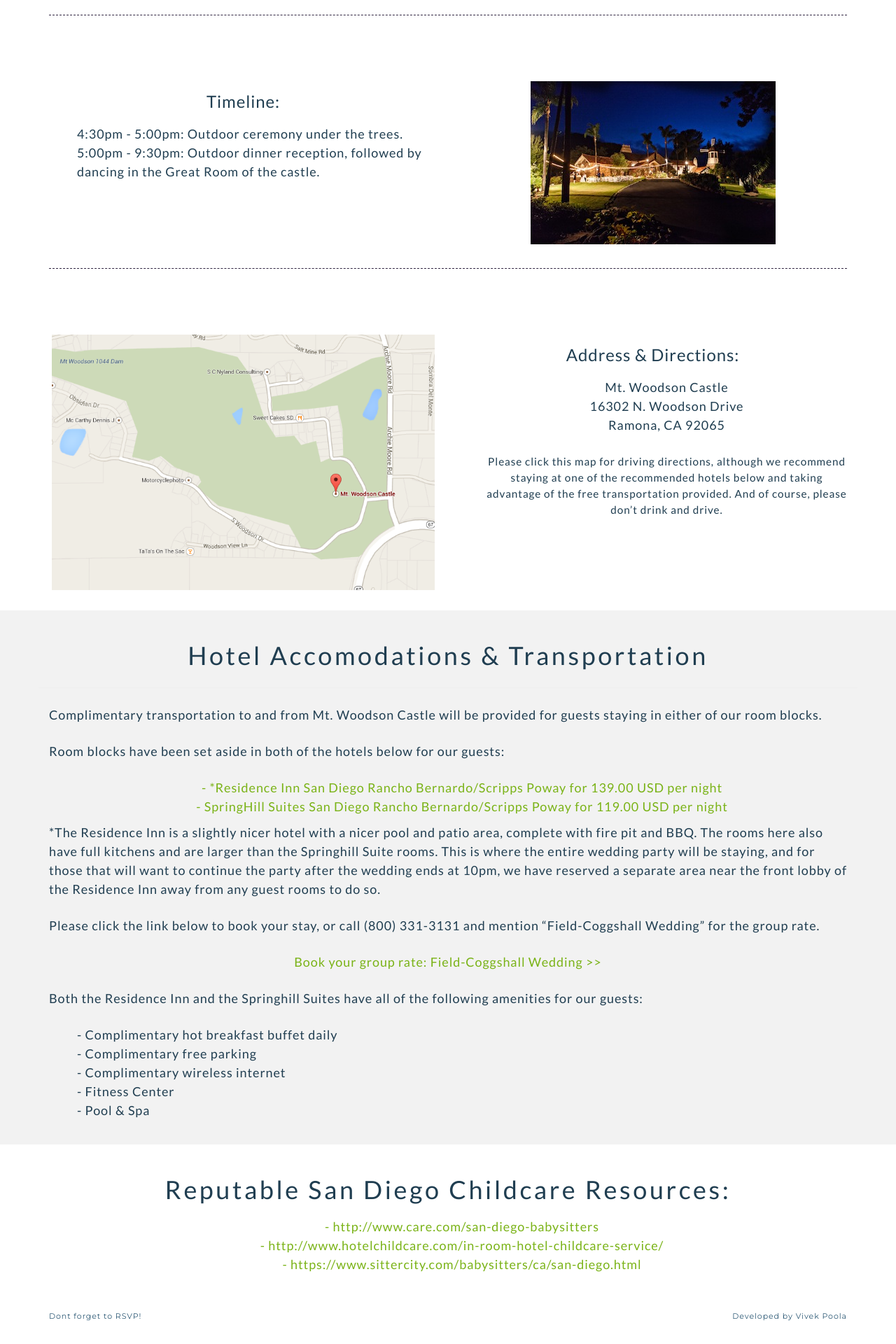
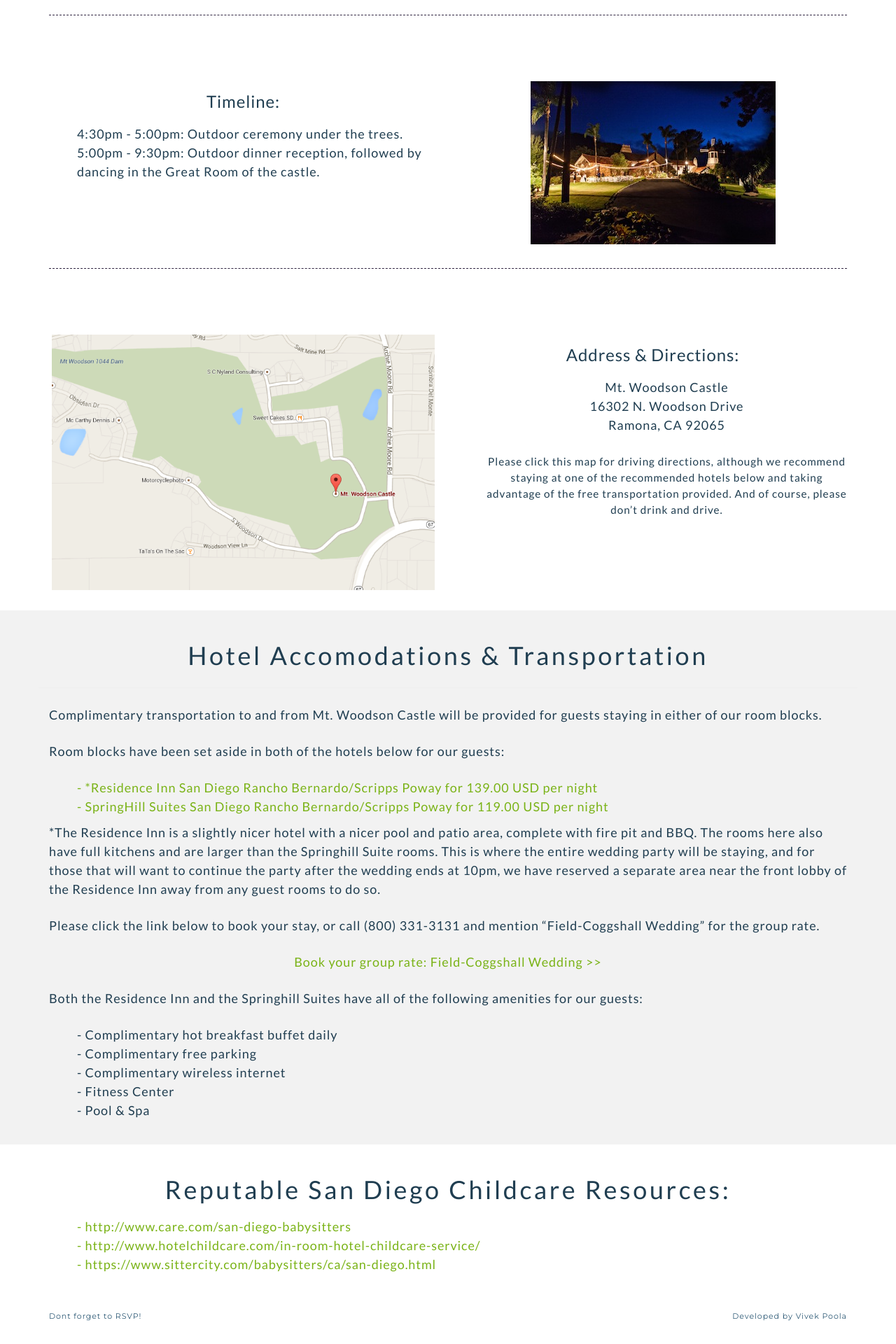
Before and after one commit to vpoola88/wedtemplate, a Jekyll site: the page built from info.html, in a window 1280 px wide. Shown: the part 1366-3286 px from the top of the page at 70% size. Built offline with Jekyll 4.4.1, drawn with Linux system fonts in a browser that asks for light colours; Markdown is read by kramdown in place of the engine named in the settings.

Commit message:
left justified links

```diff
--- a/_includes/info/info.html
+++ b/_includes/info/info.html
@@ -57,7 +57,7 @@
                     <div class="col-md-12" data-scrollreveal="enter from the left over 1.1s after 0.2s">
                         <p>Complimentary transportation to and from Mt. Woodson Castle will be provided for guests staying in either of our room blocks.</p>
                         <p>Room blocks have been set aside in both of the hotels below for our guests:</p>
-                            <ul class="text-center">
+                            <ul>
                                 <li><a href="http://www.marriott.com/hotels/travel/sannm-residence-inn-san-diego-rancho-bernardo-scripps-poway/">- *Residence Inn San Diego Rancho Bernardo/Scripps Poway  for 139.00 USD  per night</a></li>
                                 <li><a href="http://www.marriott.com/hotels/travel/sansh-springhill-suites-san-diego-rancho-bernardo-scripps-poway/">- SpringHill Suites San Diego Rancho Bernardo/Scripps Poway  for 119.00 USD  per night</a></li>
                             </ul>
@@ -93,7 +93,7 @@
                 <div class="row text-left">
                     <h2>Reputable San Diego Childcare Resources:</h2>
                 </div>
-                <ul>
+                <ul class="text-left">
                     <li><a href="http://www.care.com/san-diego-babysitters">- http://www.care.com/san-diego-babysitters</a></li>
                     <li><a href="http://www.hotelchildcare.com/in-room-hotel-childcare-service/">- http://www.hotelchildcare.com/in-room-hotel-childcare-service/</a></li>
                     <li><a href="https://www.sittercity.com/babysitters/ca/san-diego.html">- https://www.sittercity.com/babysitters/ca/san-diego.html</a></li>
```
Also changed, not shown: 2 other files.
